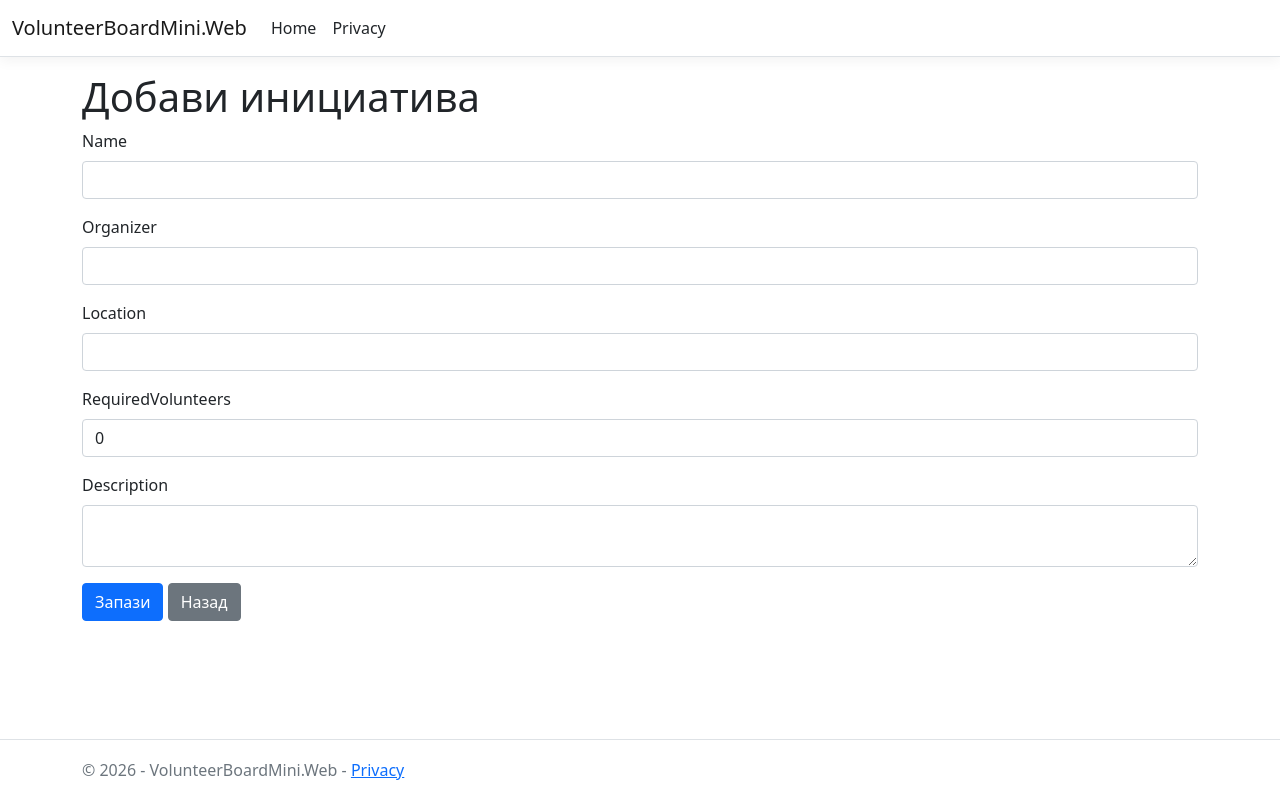
After one commit to Dzhem10/VolunteerBoardMini, an ASP.NET Core app: template VolunteerBoardMini.Web/Views/VolunteerInitiatives/Create.cshtml in a window 1280 px wide. The commit adds this page. Run offline with ASP.NET Core 8, Linux system fonts and the light colour scheme; the template is opened without the code that fills it, so the values that code supplies are empty; style sheets or scripts are compiled from the project's sources.

Commit message:
added new things

```diff
--- a/VolunteerBoardMini.Web/Program.cs
+++ b/VolunteerBoardMini.Web/Program.cs
@@ -1,3 +1,4 @@
+using VolunteerBoardMini.Data.Services;
 using Microsoft.EntityFrameworkCore;
 using VolunteerBoardMini.Data.Data;
 
@@ -12,6 +13,8 @@ namespace VolunteerBoardMini.Web
             builder.Services.AddDbContext<VolunteerBoardDbContext>(options =>
     options.UseSqlServer(
         builder.Configuration.GetConnectionString("DefaultConnection")));
+
+            builder.Services.AddScoped<VolunteerInitiativeService>();
 
             // Add services to the container.
             builder.Services.AddControllersWithViews();
--- /dev/null
+++ b/VolunteerBoardMini.Web/Views/VolunteerInitiatives/Create.cshtml
@@ -0,0 +1,46 @@
+
+@model VolunteerBoardMini.Data.Entities.VolunteerInitiative
+
+<h1>Добави инициатива</h1>
+
+<form asp-action="Create" method="post">
+
+    <div class="mb-3">
+        <label asp-for="Name" class="form-label"></label>
+        <input asp-for="Name" class="form-control" />
+        <span asp-validation-for="Name" class="text-danger"></span>
+    </div>
+
+    <div class="mb-3">
+        <label asp-for="Organizer" class="form-label"></label>
+        <input asp-for="Organizer" class="form-control" />
+        <span asp-validation-for="Organizer" class="text-danger"></span>
+    </div>
+
+    <div class="mb-3">
+        <label asp-for="Location" class="form-label"></label>
+        <input asp-for="Location" class="form-control" />
+        <span asp-validation-for="Location" class="text-danger"></span>
+    </div>
+
+    <div class="mb-3">
+        <label asp-for="RequiredVolunteers" class="form-label"></label>
+        <input asp-for="RequiredVolunteers" class="form-control" />
+        <span asp-validation-for="RequiredVolunteers" class="text-danger"></span>
+    </div>
+
+    <div class="mb-3">
+        <label asp-for="Description" class="form-label"></label>
+        <textarea asp-for="Description" class="form-control"></textarea>
+        <span asp-validation-for="Description" class="text-danger"></span>
+    </div>
+
+    <button type="submit" class="btn btn-primary">
+        Запази
+    </button>
+
+    <a asp-action="Index" class="btn btn-secondary">
+        Назад
+    </a>
+
+</form>
```
Also changed, not shown: VolunteerBoardMini.Library/DTOs/VolunteerInitiativeDto.cs (added, +17 -0 lines), VolunteerBoardMini.Library/Services/VolunteerInitiativeService.cs (added, +41 -0 lines), VolunteerBoardMini.Library/ViewModels/VolunteerInitiativeViewModel.cs (added, +23 -0 lines), VolunteerBoardMini.Web/Controllers/VolunteerInitiativesController.cs (+27 -21 lines), VolunteerBoardMini.Web/Views/VolunteerInitiatives/Index.cshtml (+29 -3 lines).
